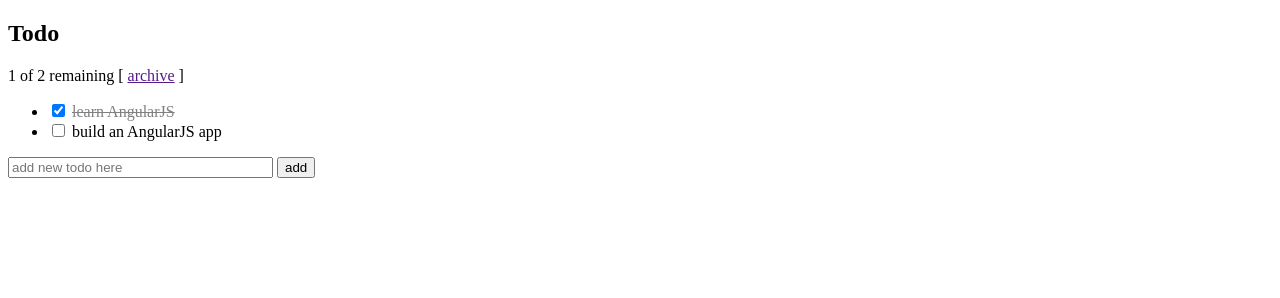
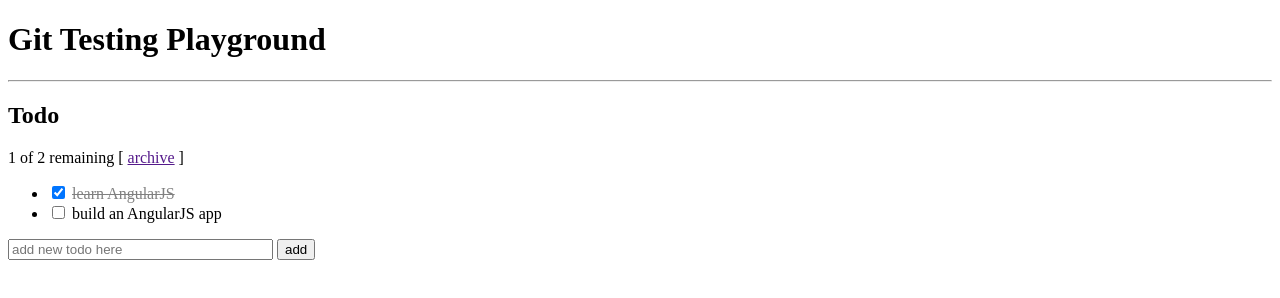
Before and after one commit to Longo-Zak-ACSC/git-testing-playground, a plain HTML site: page index.html in a window 1280 px wide. Drawn offline with nearby package versions, Linux system fonts and the light colour scheme.

Commit message:
added headline

```diff
--- a/index.html
+++ b/index.html
@@ -1,11 +1,14 @@
 <!doctype html>
 <html ng-app="todoApp">
   <head>
+	<title>Git Testing Playground</title>
     <script src="https://ajax.googleapis.com/ajax/libs/angularjs/1.6.4/angular.min.js"></script>
     <script src="js/todo.js"></script>
     <link rel="stylesheet" href="styles/todo.css">
   </head>
   <body>
+	  <h1>Git Testing Playground</h1>
+	  <hr>
     <h2>Todo</h2>
     <div ng-controller="TodoListController as todoList">
       <span>{{todoList.remaining()}} of {{todoList.todos.length}} remaining</span>
```
